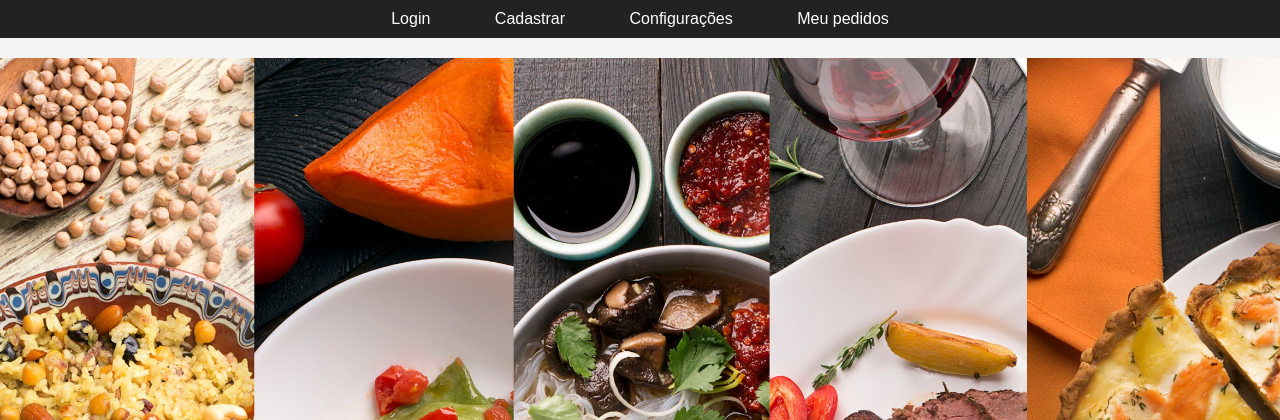
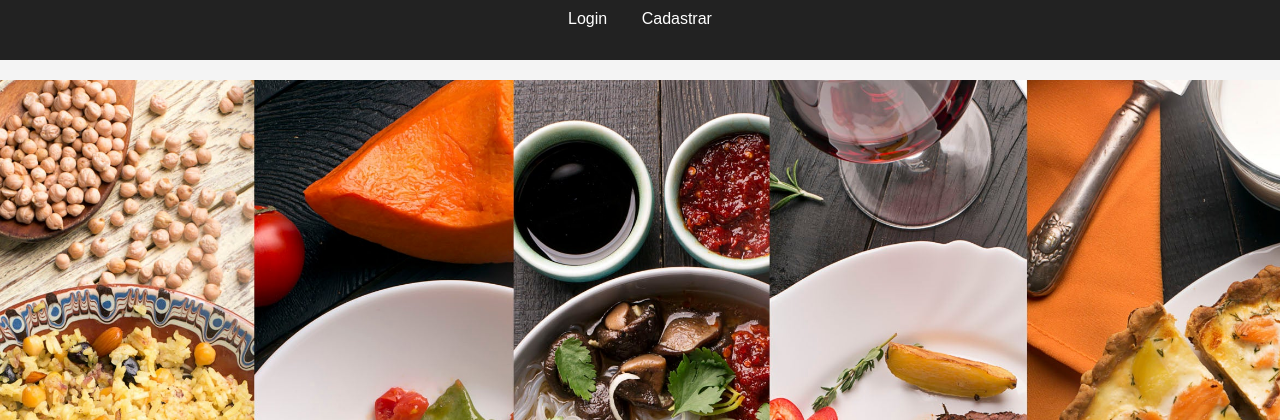
Before and after one commit to jucavitor/site-restaurante, a PHP site: page /home.php in a window 1280 px wide. Shown: the top 420 px of the page. Run offline with PHP 8.4, Linux system fonts and the light colour scheme.

Commit message:
os arquivos css não estavam linkados corretamente

```diff
--- a/cadastrar.php
+++ b/cadastrar.php
@@ -26,7 +26,7 @@ $resultado = mysqli_query($conexao, "INSERT INTO clientes(nome, telefone, endere
         <meta charset="UTF-8">
         <meta name="viewport" content="width=device-width, initial-scale=1.0">
         <title>Cadastrar</title>
-        <link rel="stylesheet" href="/css/login.css">
+        <link rel="stylesheet" href="css/login.css">
     </head>
 <body>
     <nav>
--- a/carrinho.php
+++ b/carrinho.php
@@ -4,7 +4,7 @@
     <meta charset="UTF-8">
     <meta name="viewport" content="width=device-width, initial-scale=1.0">
     <title>Carrinho de Compras</title>
-    <link rel="stylesheet" href="/css/sistema.css">
+    <link rel="stylesheet" href="css/sistema.css">
 </head>
 <body>
     <nav>
--- a/css/home.css
+++ b/css/home.css
@@ -9,16 +9,20 @@ body {
 
  nav {
     background-color: #222;
+    width: 100%;
+    height: 40px;
     color: #fff;
     padding: 10px 0;
     text-align: center;
+ }
+ .botoesNV{
+
  }
 
  nav a {
     color: #fff;
     text-decoration: none;
     padding: 10px 15px;
-    margin: 0 15px;
     font-size: 16px;
     transition: background-color 0.3s ease;
  }
--- a/home.php
+++ b/home.php
@@ -4,19 +4,17 @@
       <meta charset="UTF-8">
       <meta name="viewport" content="width=device-width, initial-scale=1.0">
       <title>Home</title>
-      <link rel="stylesheet" href="/css/home.css">
+      <link rel="stylesheet" href="css/home.css">
       <link rel="shortcut icon" href="imagens/icone.jpg" type="image/x-icon">
    </head>
 <body>
    <nav>
-      <a href="login.php">Login</a>
-      <a href="cadastrar.php">Cadastrar</a>
-      <a href="">Configurações</a>
-      <a href="carrinho.php">Meu pedidos</a>
-
+      <div class="botoesNV">
+         <a href="login.php">Login</a>
+         <a href="cadastrar.php">Cadastrar</a>
+      </div>
    </nav>
    <img src="imagens/restaurente.jpg" alt="">
-
    <footer>
       <p>&copy; 2025 Restaurante Delicioso - Todos os direitos reservados</p>
    </footer>
--- a/login.php
+++ b/login.php
@@ -4,7 +4,7 @@
         <meta charset="UTF-8">
         <meta name="viewport" content="width=device-width, initial-scale=1.0">
         <title>Login</title>
-        <link rel="stylesheet" href="/css/login.css">
+        <link rel="stylesheet" href="css/login.css">
 
     </head>
 <body>
```
Also changed, not shown: funcoes.php (+7 -5 lines).
